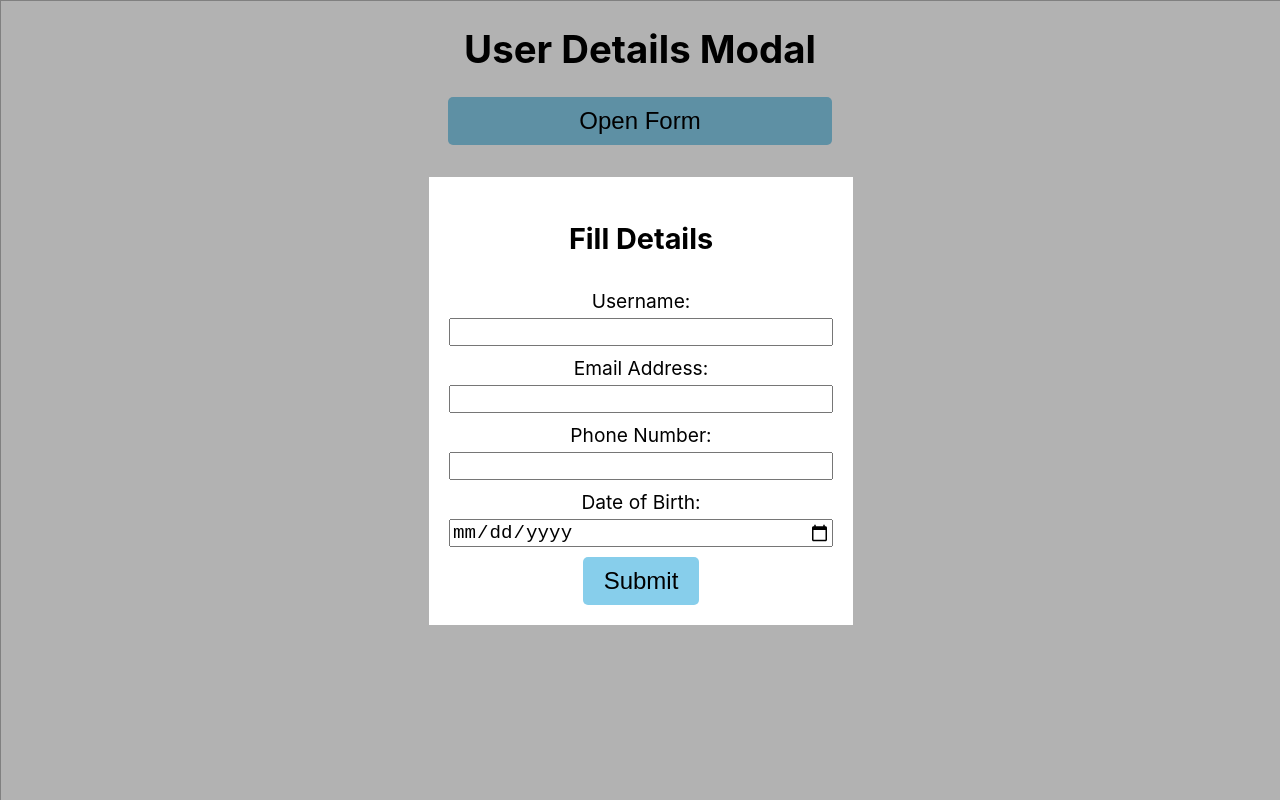
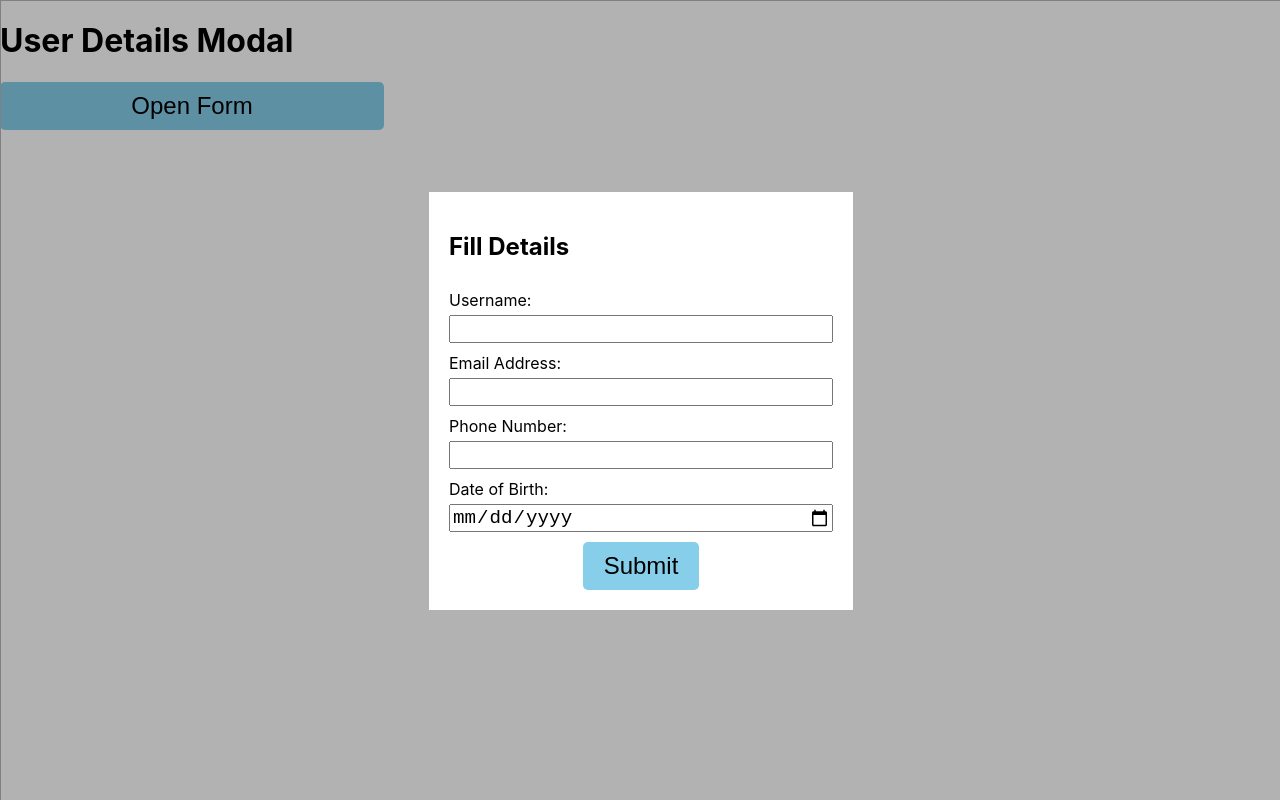
Before and after one commit to Manpreet-Singhh/XModal, a React (Create React App) app: page / in a window 1280 px wide. Both pictures are taken after a click on the button "Open Form". Built offline with nearby package versions, Linux system fonts and the light colour scheme.

Commit message:
changes made again

```diff
--- a/src/App.css
+++ b/src/App.css
@@ -1,54 +1,38 @@
 .App {
   text-align: center;
-  font-size: 1.2rem;
-  margin: 0;
-  padding: 0;
 }
-.modal {
-  width: 100%;
-  height: 100%;
-  z-index: -1;
-  background-color: white;
+
+.App-logo {
+  height: 40vmin;
+  pointer-events: none;
 }
-.modal-content {
-  border: 1px solid gray;
-  margin: 0 auto;
 
-  background-color: rgba(0, 0, 0, 0.3);
+@media (prefers-reduced-motion: no-preference) {
+  .App-logo {
+    animation: App-logo-spin infinite 20s linear;
+  }
+}
 
-  width: 100%;
-  height: 100vh;
-  z-index: 10;
-  position: fixed;
-  top: 0;
-  display: grid;
-  place-items: center;
-}
-form {
-  background-color: white;
-  padding: 20px;
+.App-header {
+  background-color: #282c34;
+  min-height: 100vh;
   display: flex;
   flex-direction: column;
-  gap: 10px;
-  height: fit-content;
-  width: 30%;
-  margin: 0 auto;
-}
-.input-group {
-  display: flex;
-  flex-direction: column;
-  gap: 5px;
-}
-button {
-  background-color: skyblue;
-  border: none;
-  padding: 10px 20px;
-  border-radius: 5px;
-  font-size: 1.5rem;
-  width: 30%;
-  margin: 0 auto;
+  align-items: center;
+  justify-content: center;
+  font-size: calc(10px + 2vmin);
+  color: white;
 }
 
-input {
-  font-size: 1.2rem;
+.App-link {
+  color: #61dafb;
 }
+
+@keyframes App-logo-spin {
+  from {
+    transform: rotate(0deg);
+  }
+  to {
+    transform: rotate(360deg);
+  }
+}
--- a/src/App.js
+++ b/src/App.js
@@ -1,64 +1,9 @@
-import "./App.css";
-import React, { useState } from "react";
+import Modal from "./Components/Modal";
 
 function App() {
-  const [isOpen, setIsOpen] = useState(false);
-  const clickHandler = () => {
-    setIsOpen(true);
-  };
-
-  const closeHandler = (e) => {
-    console.log(e.target.className);
-    if (e.target.className === "modal-content") setIsOpen(false);
-  };
-
-  const submitHandler = (e) => {
-    e.preventDefault();
-    if (e.target.phoneNo.value.toString().length !== 10) {
-      alert("Invalid phone number. Please enter a 10-digit phone number.");
-    } else if (new Date(e.target.dob.value).getTime() > Date.now()) {
-      alert("Invalid date of birth. Date of birth cannot be in the future.");
-    } else {
-      e.target.username.value = "";
-      e.target.email.value = "";
-      e.target.phoneNo.value = "";
-      e.target.dob.value = "";
-    }
-    console.log(e.target.dob.value);
-  };
-
   return (
     <div className="App">
-      <div className="modal">
-        <h1>User Details Modal</h1>
-        <button onClick={clickHandler}>Open Form</button>
-        {isOpen && (
-          <div className="modal-content" onClick={closeHandler}>
-            <form onSubmit={submitHandler}>
-              <h2>Fill Details</h2>
-              <div className="input-group">
-                <label htmlFor="username">Username: </label>
-                <input type="text" name="username" id="username" required />
-              </div>
-              <div className="input-group">
-                <label htmlFor="email">Email Address:</label>
-                <input type="email" name="email" id="email" required />
-              </div>
-              <div className="input-group">
-                <label htmlFor="phoneNo">Phone Number:</label>
-                <input type="number" name="phoneNo" id="phone" required />
-              </div>
-              <div className="input-group">
-                <label htmlFor="dob">Date of Birth:</label>
-                <input type="date" name="dob" id="dob" />
-              </div>
-              <button type="submit" className="submit-button">
-                Submit
-              </button>
-            </form>
-          </div>
-        )}
-      </div>
+      <Modal />
     </div>
   );
 }
--- a/src/Components/Modal.jsx
+++ b/src/Components/Modal.jsx
@@ -1,70 +1,64 @@
-// import React, { useState } from "react";
-// import "./Modal.css";
+import React, { useState } from "react";
+import "./Modal.css";
 
-// function Modal() {
-//   const [isOpen, setIsOpen] = useState(false);
-//   const clickHandler = () => {
-//     setIsOpen(true);
-//   };
+function Modal() {
+  const [isOpen, setIsOpen] = useState(false);
+  const clickHandler = () => {
+    setIsOpen(true);
+  };
 
-//   const closeHandler = (e) => {
-//     console.log(e.target.className);
-//     if (e.target.className === "modal-content") {
-//         setIsOpen(false);
-//     }
-//   };
+  const closeHandler = (e) => {
+    console.log(e.target.className);
+    if (e.target.className === "modal") setIsOpen(false);
+  };
 
-//   const submitHandler = (e) => {
-//     e.preventDefault();
-//     if (e.target.phoneNo.value.toString().length !== 10) {
-//       alert("Invalid phone number. Please enter a 10-digit phone number.");
-//     }
-//     else if (new Date(e.target.dob.value).getTime() > Date.now()) {
-//       alert("Invalid date of birth. Date of birth cannot be in the future.");
-//     }
-//     else
-//     {
-//       e.target.username.value = "";
-//       e.target.email.value = "";
-//       e.target.phoneNo.value = "";
-//       e.target.dob.value = "";
-//     }
-//     console.log(e.target.dob.value);
+  const submitHandler = (e) => {
+    e.preventDefault();
+    if (e.target.phoneNo.value.toString().length !== 10) {
+      alert("Invalid phone number. Please enter a 10-digit phone number.");
+    } else if (new Date(e.target.dob.value).getTime() > Date.now()) {
+      alert("Invalid date of birth. Date of birth cannot be in the future.");
+    } else {
+      e.target.username.value = "";
+      e.target.email.value = "";
+      e.target.phoneNo.value = "";
+      e.target.dob.value = "";
+    }
+    console.log(e.target.dob.value);
+  };
 
-//   };
+  return (
+      <div className="modal">
+        <h1>User Details Modal</h1>
+        <button onClick={clickHandler}>Open Form</button>
+        {isOpen && (
+          <div className="modal-content" onClick={closeHandler}>
+            <form onSubmit={submitHandler}>
+              <h2>Fill Details</h2>
+              <div className="input-group">
+                <label htmlFor="username">Username: </label>
+                <input type="text" name="username" id="username" required />
+              </div>
+              <div className="input-group">
+                <label htmlFor="email">Email Address:</label>
+                <input type="email" name="email" id="email" required />
+              </div>
+              <div className="input-group">
+                <label htmlFor="phoneNo">Phone Number:</label>
+                <input type="number" name="phoneNo" id="phone" required />
+              </div>
+              <div className="input-group">
+                <label htmlFor="dob">Date of Birth:</label>
+                <input type="date" name="dob" id="dob" />
+              </div>
+              <button type="submit" className="submit-button">
+                Submit
+              </button>
+            </form>
+          </div>
+        )}
+      </div>
+  );
+}
 
-//   return (
-//       <div className="modal">
-//         <h1>User Details Modal</h1>
-//         <button onClick={clickHandler}>Open Form</button>
-//         {isOpen && (
-//           <div className="modal-content" onClick={closeHandler}>
-//             <form onSubmit={submitHandler}>
-//               <h2>Fill Details</h2>
-//               <div className="input-group">
-//                 <label htmlFor="username">Username: </label>
-//                 <input type="text" name="username" id="username" required/>
-//               </div>
-//               <div className="input-group">
-//                 <label htmlFor="email">Email Address:</label>
-//                 <input type="email" name="email" id="email" required />
-//               </div>
-//               <div className="input-group">
-//                 <label htmlFor="phoneNo">Phone Number:</label>
-//                 <input type="number" name="phoneNo" id="phone" required />
-//               </div>
-//               <div className="input-group">
-//                 <label htmlFor="dob">Date of Birth:</label>
-//                 <input type="date" name="dob" id="dob" />
-//               </div>
-//               <button type="submit" className="submit-button">
-//                 Submit
-//               </button>
-//             </form>
-//           </div>
-//         )}
-//       </div>
-//   );
-// }
-
-// export default Modal;
+export default Modal;
```
Also changed, not shown: src/Components/Modal.css (+6 -13 lines).
